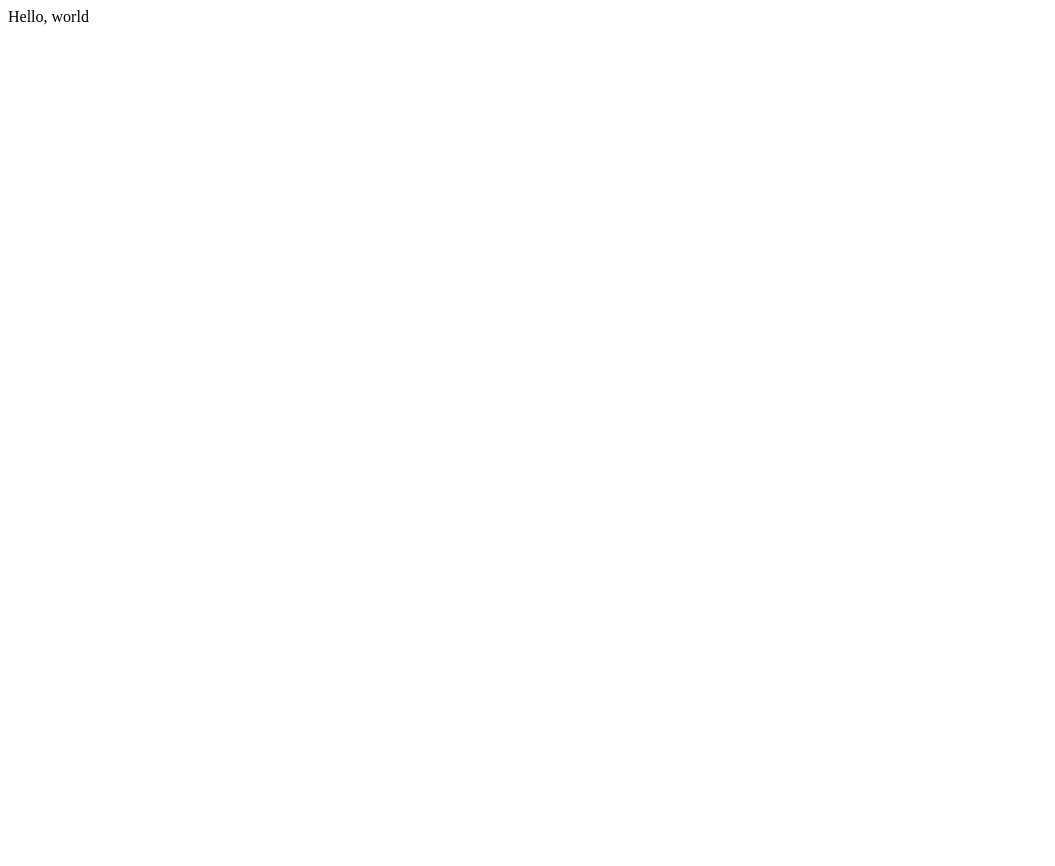
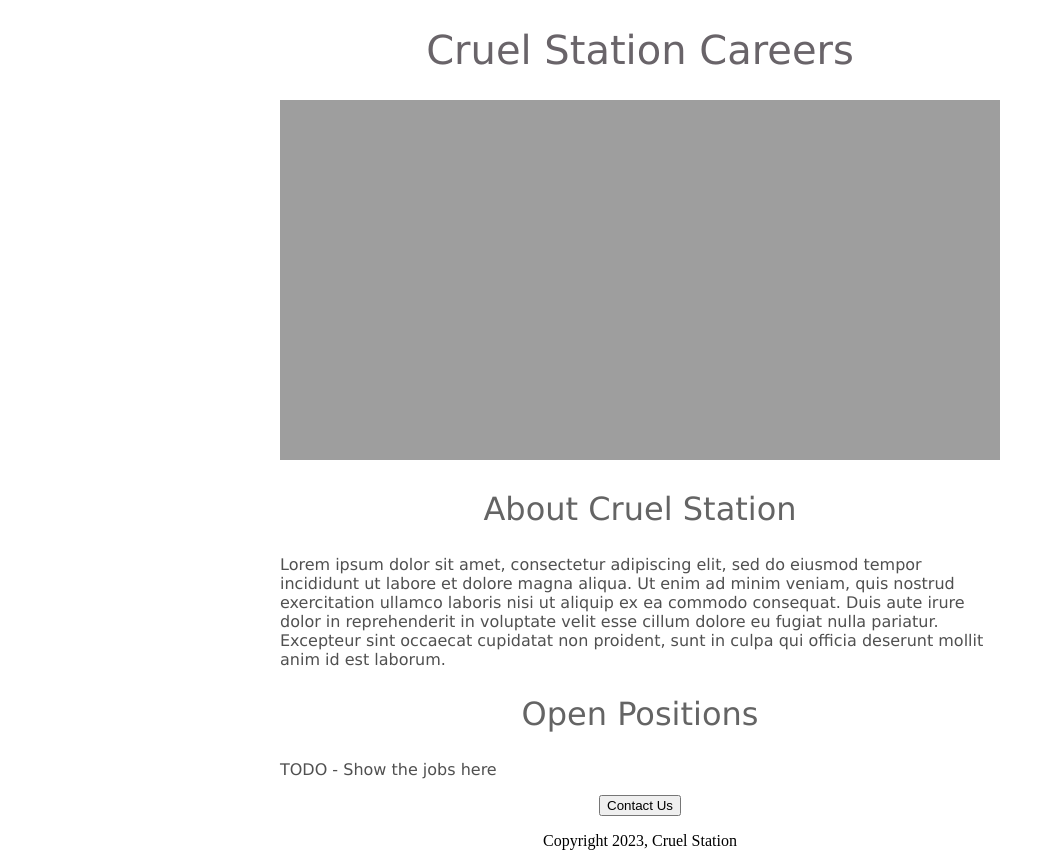
Before and after one commit to atwale44/CS-Careers-Website-v2, a Flask app: page / in a window 1280 px wide. Before the commit the part shown is almost empty. Shown: the whole page, without its empty margins (0-1055 px from the left). Before the commit the page ends 25 px from the top, so only its background shows below. Run offline with Flask 3, Linux system fonts and the light colour scheme.

Commit message:
Add html and css

```diff
--- a/app.py
+++ b/app.py
@@ -1,10 +1,10 @@
-from flask import Flask
+from flask import Flask, render_template
 
 app = Flask(__name__)
 
 @app.route("/")
 def hello_world():
-  return "Hello, world"
+  return render_template("index.html")
 
 if __name__ == "__main__":
   app.run(host='0.0.0.0', debug=True)
--- a/templates/index.html
+++ b/templates/index.html
@@ -1,9 +1,53 @@
+<!DOCTYPE html>
 <html>
-    <head>
-        <title>Cruel Station</title>
-    </head>
+  <head>
+    <title>Cruel Station Careers</title>
+    <style>
+        h1 {
+font-size: 40px;
+font-family: Verdana, Geneva, Tahoma, sans-serif;
+font-weight: normal;
+color: rgb(105,100,105);
+text-align: center;
+        }
 
-    <body>
-        Hello world!
-    </body>
+        #banner {
+            width: 100%;
+            height: 360px;
+            object-fit: cover;
+        }
+        h2 {
+            font-family:Verdana, Geneva, Tahoma, sans-serif;
+            font-size: 32px;
+            color: rgb(100,100,100);
+            text-align: center;
+            font-weight: normal;
+        }
+        .bodytext {
+            font-family:Verdana, Geneva, Tahoma, sans-serif;
+            color: rgb(80,80,80);
+        }
+
+        #container {
+            max-width: 720px;
+            margin: 0 auto 0 auto;
+        }
+    </style>
+  </head>
+  <body>
+    <div id="container">
+<h1>Cruel Station Careers</h1>
+<img id="banner" src="http://127.0.0.1:5000/static/banner.jpg" height="320">
+<h2>About Cruel Station</h2>
+<p class="bodytext">
+    Lorem ipsum dolor sit amet, consectetur adipiscing elit, sed do eiusmod tempor incididunt ut labore et dolore magna aliqua. Ut enim ad minim veniam, quis nostrud exercitation ullamco laboris nisi ut aliquip ex ea commodo consequat. Duis aute irure dolor in reprehenderit in voluptate velit esse cillum dolore eu fugiat nulla pariatur. Excepteur sint occaecat cupidatat non proident, sunt in culpa qui officia deserunt mollit anim id est laborum.
+</p>
+<h2>Open Positions</h2>
+<p class="bodytext">TODO - Show the jobs here</p>
+<div style="text-align:center;">
+<button>Contact Us</button>
+<p>Copyright 2023, Cruel Station</p>
+</div>
+</div>
+     </body>
 </html>
```
Also changed, not shown: 2 other files.
